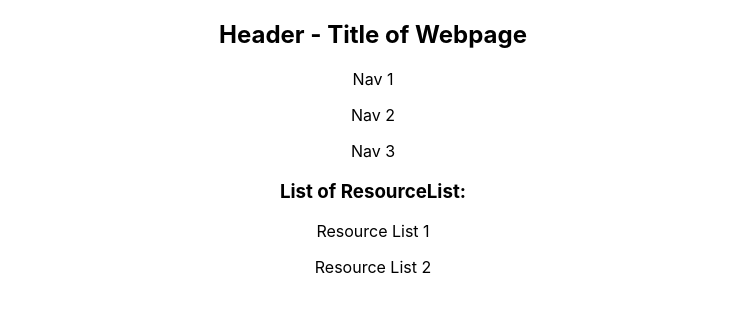
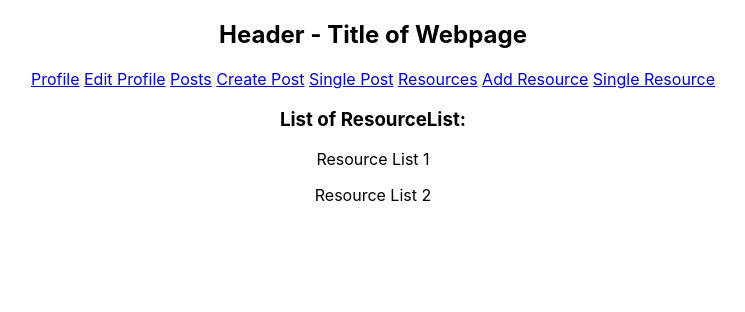
Before and after one commit to cawilson1/fullstack_lms, a React (Create React App) app: page / in a window 1280 px wide. Shown: the top 312 px of the page, without its empty margins (267-1012 px from the left). Built offline with nearby package versions, Linux system fonts and the light colour scheme.

Commit message:
setup Links on Nav component

```diff
--- a/src/components/Nav.js
+++ b/src/components/Nav.js
@@ -4,9 +4,12 @@ import { Link } from "@reach/router";
 const Nav = () => {
   return (
     <>
-      <p>Nav 1</p>
-      <p>Nav 2</p>
-      <p>Nav 3</p>
+      <Link to="profile">Profile</Link>{" "}
+      <Link to="profile_edit">Edit Profile</Link>{" "}
+      <Link to="post_list">Posts</Link> <Link to="post_input">Create Post</Link>{" "}
+      <Link to="post">Single Post</Link> <Link to="/">Resources</Link>{" "}
+      <Link to="resource_input">Add Resource</Link>{" "}
+      <Link to="resource">Single Resource</Link>
     </>
   );
 };
```
